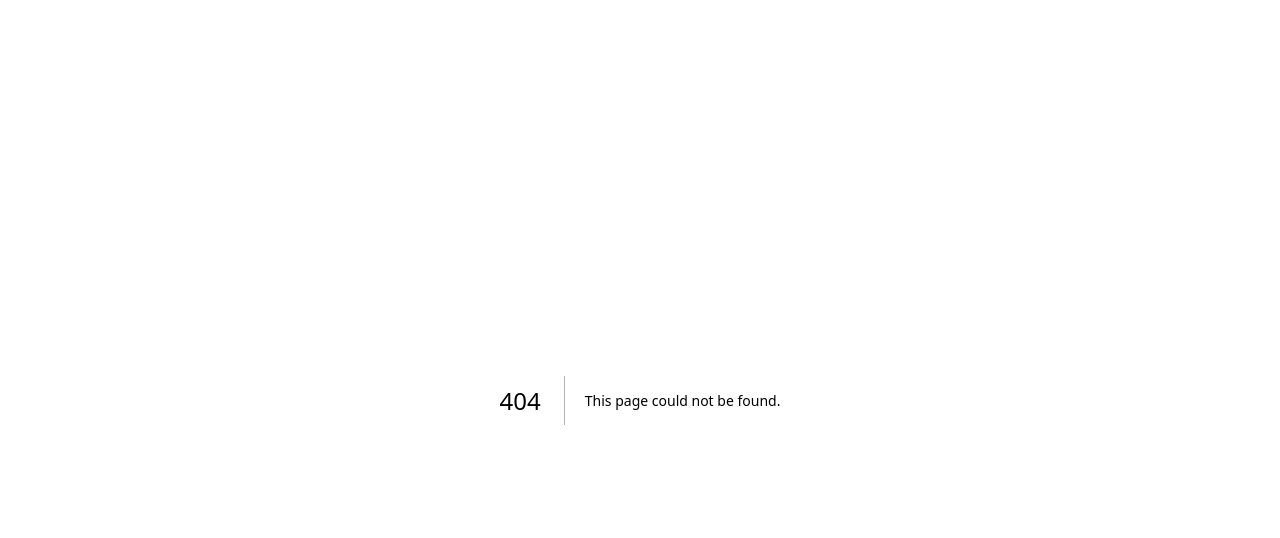
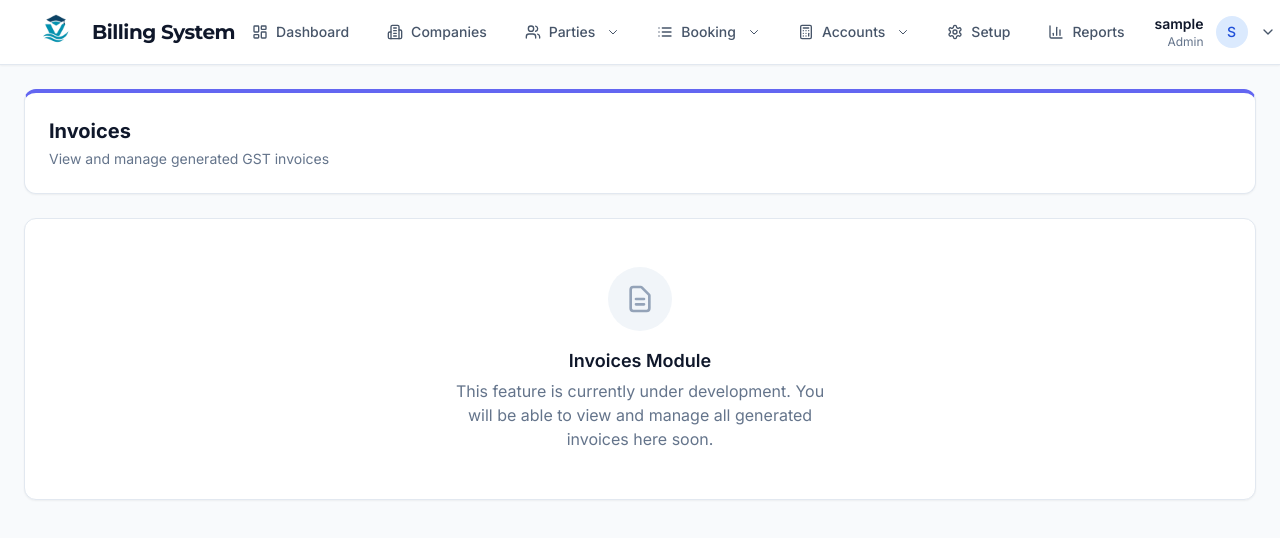
Before and after one commit to lakveeofficial/lakvee-billing, a Next.js app: page /dashboard/invoices in a window 1280 px wide. Before the commit this address had no page. Shown: the top 538 px of the page. Built offline with nearby package versions, Linux system fonts and the light colour scheme; sample sign-in values are in the browser's storage.

Commit message:
third build error deployment

```diff
--- /dev/null
+++ b/app/dashboard/invoices/page.tsx
@@ -0,0 +1,26 @@
+'use client'
+
+import PageHeader from '@/components/PageHeader'
+
+export default function InvoicesPage() {
+    return (
+        <div className="p-6 bg-slate-50 min-h-screen space-y-6">
+            <PageHeader
+                title="Invoices"
+                subtitle="View and manage generated GST invoices"
+            />
+
+            <div className="bg-white rounded-xl border border-slate-200 shadow-sm p-12 flex flex-col items-center justify-center text-center">
+                <div className="w-16 h-16 bg-slate-100 rounded-full flex items-center justify-center mb-4">
+                    <svg className="w-8 h-8 text-slate-400" fill="none" viewBox="0 0 24 24" stroke="currentColor">
+                        <path strokeLinecap="round" strokeLinejoin="round" strokeWidth={2} d="M9 12h6m-6 4h6m2 5H7a2 2 0 01-2-2V5a2 2 0 012-2h5.586a1 1 0 01.707.293l5.414 5.414a1 1 0 01.293.707V19a2 2 0 01-2 2z" />
+                    </svg>
+                </div>
+                <h3 className="text-lg font-semibold text-slate-900 mb-1">Invoices Module</h3>
+                <p className="text-slate-500 max-w-sm">
+                    This feature is currently under development. You will be able to view and manage all generated invoices here soon.
+                </p>
+            </div>
+        </div>
+    )
+}
```
